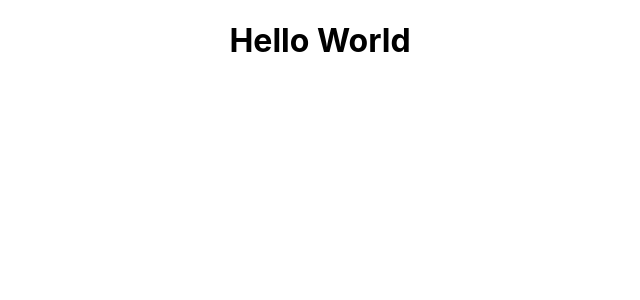
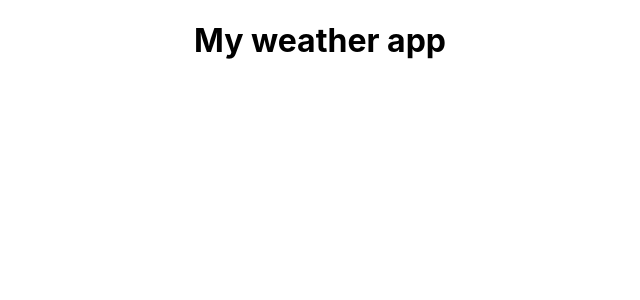
Before and after one commit to shubhams3423/shubham-weather-app, a React (Create React App) app: page / in a window 1280 px wide. Shown: the top 300 px of the page, without its empty margins (320-960 px from the left). Built offline with nearby package versions, Linux system fonts and the light colour scheme.

Commit message:
Weather app title

```diff
--- a/src/App.js
+++ b/src/App.js
@@ -4,7 +4,7 @@ import './App.css';
 function App() {
   return (
     <div className="App">
-      <h1>Hello World</h1>
+      <h1>My weather app</h1>
     </div>
   );
 }
```
